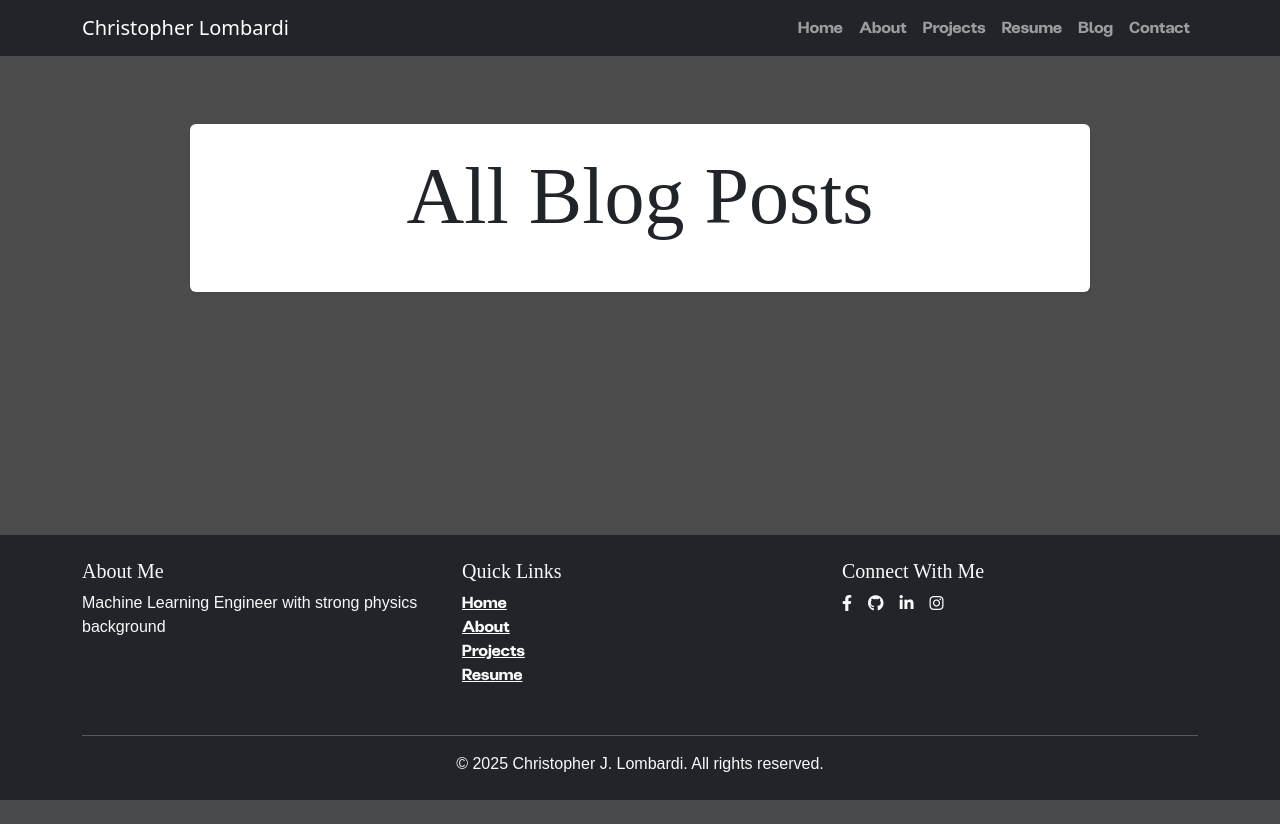
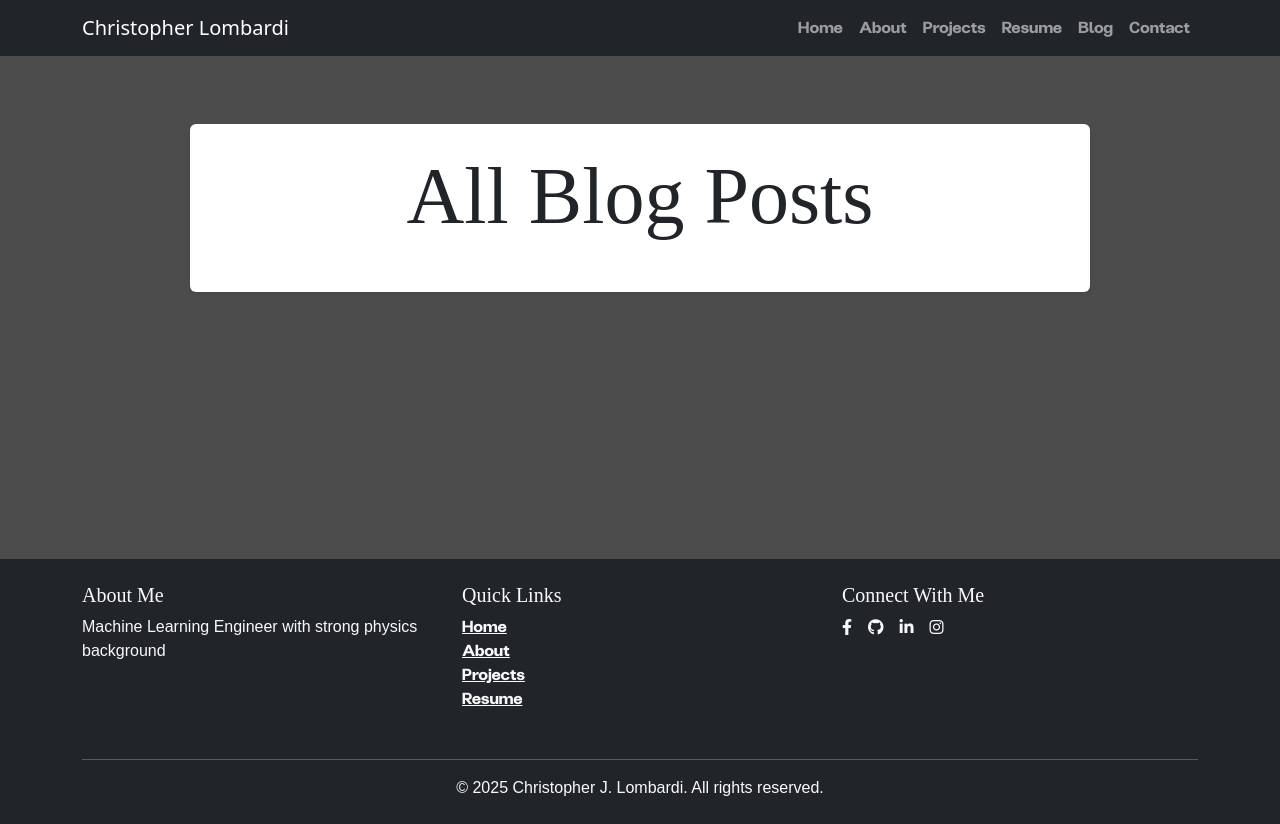
Before and after one commit to c-lombardi23/Portfolio_Website, a Flask app: page /blog in a window 1280 px wide. Before the commit the page ends 800 px from the top, so only its background shows below. Run offline with Flask 3, Linux system fonts and the light colour scheme; some web fonts are replaced.

Commit message:
fixed footer height

```diff
--- a/static/blog.css
+++ b/static/blog.css
@@ -33,9 +33,3 @@ h4 {
 #link-title :hover {
     color: rgb(197, 194, 194);
 }
-
-footer {
-    position: fixed;
-    bottom: 0;
-    width: 100%;
-}
--- a/static/index.css
+++ b/static/index.css
@@ -5,6 +5,15 @@
     background-position: center;
     background-repeat: no-repeat;
     background-size: cover;
+}
+.page-container {
+    display: flex;
+    flex-direction: column;
+    min-height: 100vh;
+}
+
+footer {
+    margin-top: auto;
 }
 nav p {
     font-family: 'hurin';
--- a/templates/base.html
+++ b/templates/base.html
@@ -47,7 +47,8 @@
         </div>
     </div>
 </nav>
-
+<body>
+    <div class = "page-container d-flex flex-column min-vh-100">
 {% block content %}{% endblock %}
 
 <footer class="bg-dark text-light py-4">
@@ -82,6 +83,7 @@
         </div>
     </div>
 </footer>
+    </div>
 </body>
 
 
```
